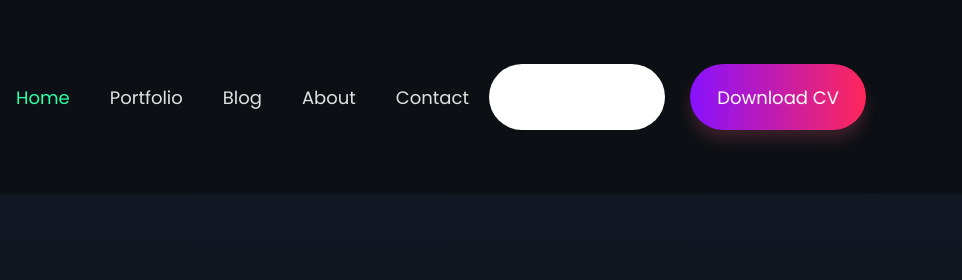
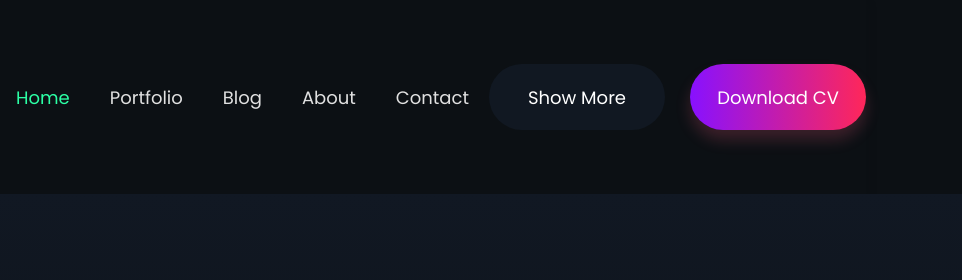
Before and after one commit to mustafaabdo2022/Portfolio-phlox, a plain HTML site: page index.html in a window 1280 px wide. Shown: the top 280 px of the page, 318-1280 px from the left. Drawn offline with nearby package versions, Linux system fonts and the light colour scheme.

Commit message:
Update index.html

```diff
--- a/index.html
+++ b/index.html
@@ -71,7 +71,7 @@
           <button id="close-menu-btn">
             <i class="fa-solid fa-xmark"></i>
           </button>
-          <a href="#"><div class="btn">Show More</div></a>
+          <a href="#"><div class="btn btn-nav">Show More</div></a>
           <a href="#"><div class="btn btn-praimry">Download CV</div></a>
         </div>
       </div>
```
